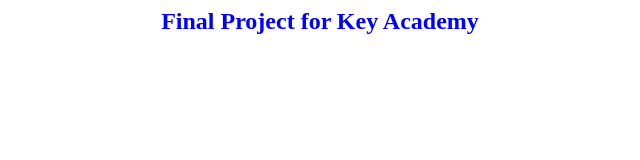
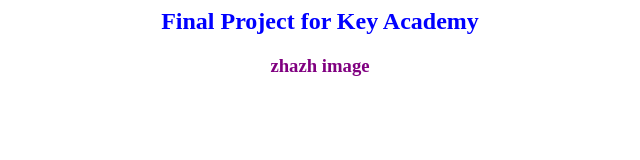
Before and after one commit to akmaanai/Jenkins, a plain HTML site: page index.html in a window 1280 px wide. Shown: the whole page, without its empty margins (320-960 px from the left). Drawn offline with Linux system fonts and the light colour scheme.

Commit message:
Update index.html

```diff
--- a/index.html
+++ b/index.html
@@ -2,6 +2,7 @@
 <body bgcolor=white>
 <center>
 <h2><font color=blue>Final Project for Key Academy</font></h2>
+  <h3><font color=purple>zhazh image</font></h2>
 </center>
 </body>
 </html>
```
